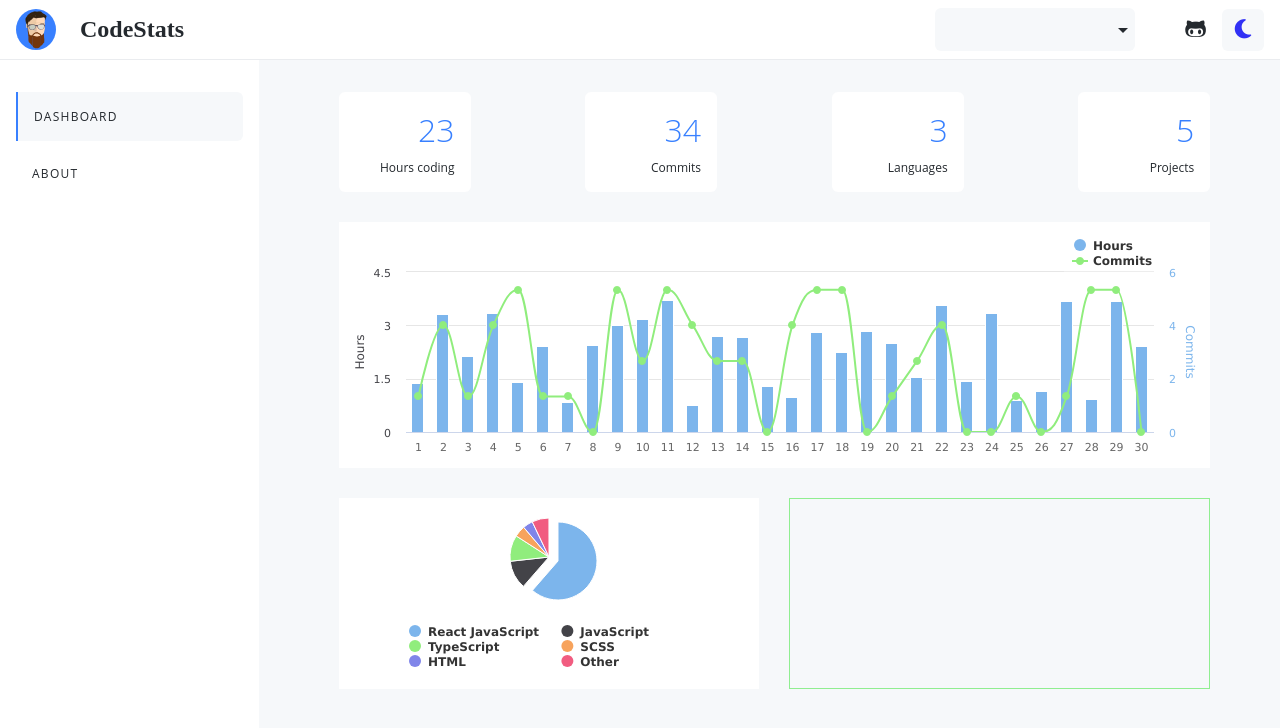
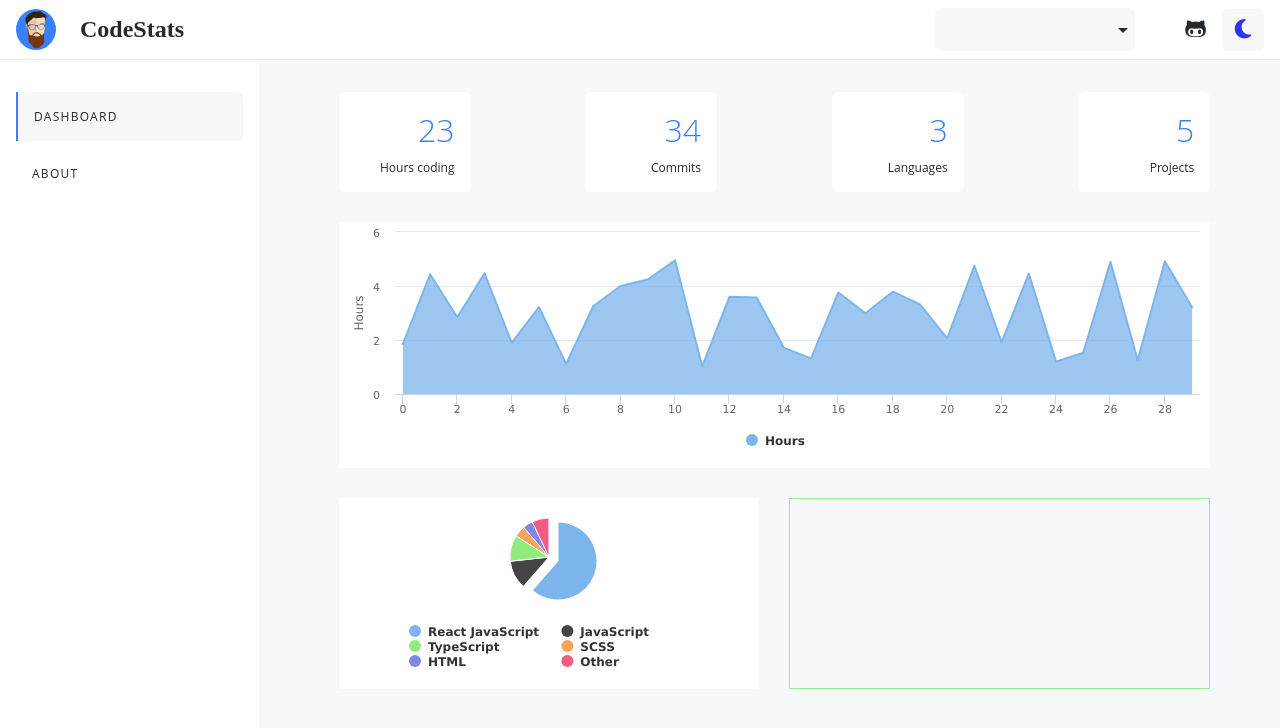
Before and after one commit to thomasabishop/code-stats, a React (Create React App) app: page / in a window 1280 px wide. Shown: the top 728 px of the page. Built offline with nearby package versions, Linux system fonts and the light colour scheme.

Commit message:
Add Hours area chart

```diff
--- /dev/null
+++ b/src/graphs/HoursAreaChart.js
@@ -0,0 +1,59 @@
+import React from 'react';
+import Highcharts from 'highcharts';
+import HighchartsReact from 'highcharts-react-official';
+
+// Dummy data, for styling purposes
+//import { daysOfMonth } from './data';
+import { hoursBarClosure } from './data';
+//import { commitsBarClosure } from './data';
+
+const options = {
+  chart: {
+    type: 'area',
+  },
+  title: {
+    text: '',
+  },
+  xAxis: {
+    allowDecimals: false,
+  },
+  yAxis: {
+    title: {
+      text: 'Hours',
+    },
+    labels: {},
+  },
+  tooltip: {},
+  plotOptions: {
+    area: {
+      marker: {
+        enabled: false,
+        symbol: 'circle',
+        radius: 2,
+        states: {
+          hover: {
+            enabled: true,
+          },
+        },
+      },
+    },
+  },
+  series: [
+    {
+      name: 'Hours',
+      data: hoursBarClosure,
+    },
+  ],
+};
+
+function HoursAreaChart() {
+  return (
+    <HighchartsReact
+      highcharts={Highcharts}
+      options={options}
+      containerProps={{ style: { height: '100%' } }}
+    />
+  );
+}
+
+export default HoursAreaChart;
--- a/src/views/Dashboard.jsx
+++ b/src/views/Dashboard.jsx
@@ -1,9 +1,9 @@
 import React from 'react';
 import styled from 'styled-components';
 import Scorecard from '../components/Scorecard';
-import HoursCommitsDualChart from '../graphs/HoursCommitsDualChart';
+//import HoursCommitsDualChart from '../graphs/HoursCommitsDualChart';
 import LanguagesPie from '../graphs/LanguagesPie';
-
+import HoursAreaChart from '../graphs/HoursAreaChart';
 const Wrapper = styled.div`
   padding-top: 1rem;
   margin: 0;
@@ -52,7 +52,7 @@ function Dashboard() {
         <Scorecard value="5" label="Projects" />
       </Scorecards>
       <ChartBlockOne>
-        <HoursCommitsDualChart />
+        <HoursAreaChart />
       </ChartBlockOne>
       <ChartBlockTwo>
         <LanguagesPie />
```
